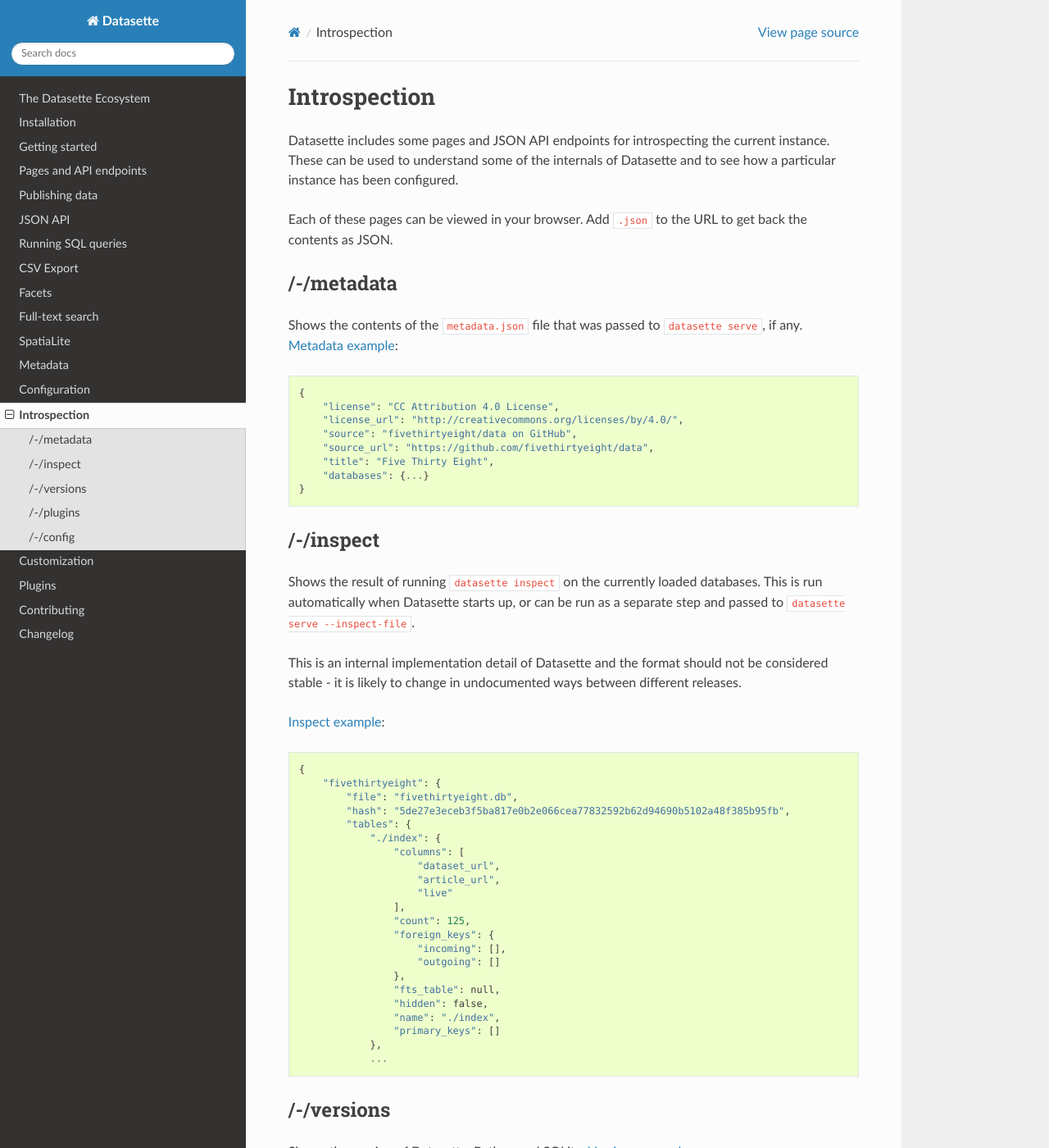
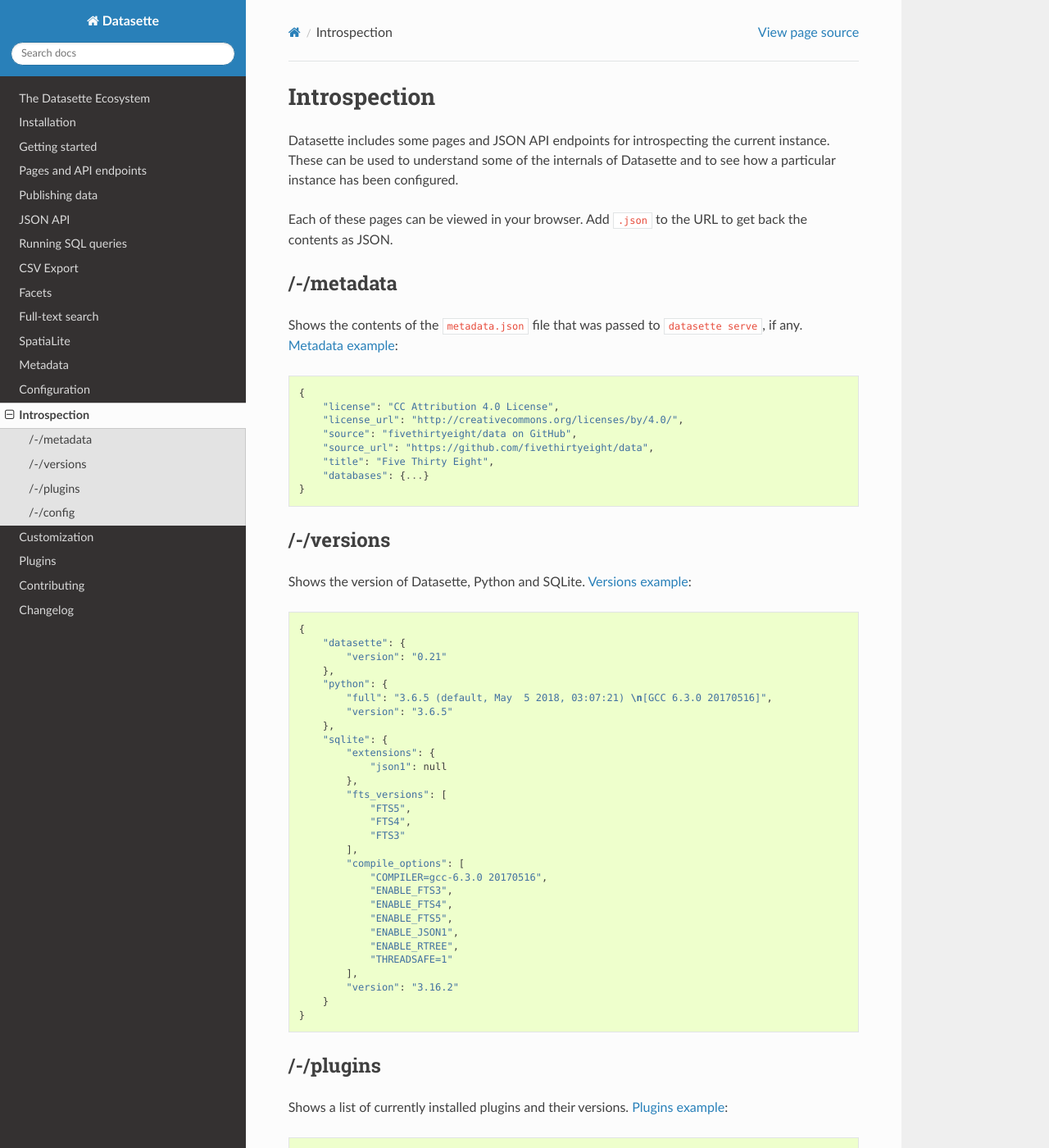
Before and after one commit to simonw/datasette, a Sphinx documentation site: the page built from docs/introspection.rst, in a window 1280 px wide and 1400 px high. Shown: the whole window at 82% size. Built offline with Sphinx 7.4.7 and the Read the Docs theme 2.0.0, drawn with Linux system fonts in a browser that asks for light colours.

Commit message:
"datasette inspect foo.db" now just calculates table counts
Refs #462

* inspect command now just outputs table counts
* test_inspect.py is now only tests for that CLI command
* Updated some relevant documentation
* Removed docs for /-/inspect since that is about to change

```diff
--- a/docs/full_text_search.rst
+++ b/docs/full_text_search.rst
@@ -7,7 +7,7 @@
 
 .. image:: full_text_search.png
 
-Datasette detects which tables have been configured for full-text search when it first inspects the database on startup (or via the ``datasette inspect`` command). You can visit the ``/-/inspect`` page on your Datasette instance to see the results of this inspection. Tables that have been configured for full-text search will have their ``fts_table`` property set to the name of another table (tables without full-text search will have this property set to ``null``).
+Datasette automatically detects which tables have been configured for full-text search.
 
 FTS versions
 ------------
--- a/docs/introspection.rst
+++ b/docs/introspection.rst
@@ -20,40 +20,6 @@
         "title": "Five Thirty Eight",
         "databases": {...}
     }
-
-.. _JsonDataView_inspect:
-
-/-/inspect
-----------
-
-Shows the result of running ``datasette inspect`` on the currently loaded databases. This is run automatically when Datasette starts up, or can be run as a separate step and passed to ``datasette serve --inspect-file``.
-
-This is an internal implementation detail of Datasette and the format should not be considered stable - it is likely to change in undocumented ways between different releases.
-
-`Inspect example <https://fivethirtyeight.datasettes.com/-/inspect>`_::
-
-    {
-        "fivethirtyeight": {
-            "file": "fivethirtyeight.db",
-            "hash": "5de27e3eceb3f5ba817e0b2e066cea77832592b62d94690b5102a48f385b95fb",
-            "tables": {
-                "./index": {
-                    "columns": [
-                        "dataset_url",
-                        "article_url",
-                        "live"
-                    ],
-                    "count": 125,
-                    "foreign_keys": {
-                        "incoming": [],
-                        "outgoing": []
-                    },
-                    "fts_table": null,
-                    "hidden": false,
-                    "name": "./index",
-                    "primary_keys": []
-                },
-                ...
 
 .. _JsonDataView_versions:
 
```
Also changed, not shown: other parts of docs/full_text_search.rst (+2 -0 lines), 2 other files.
